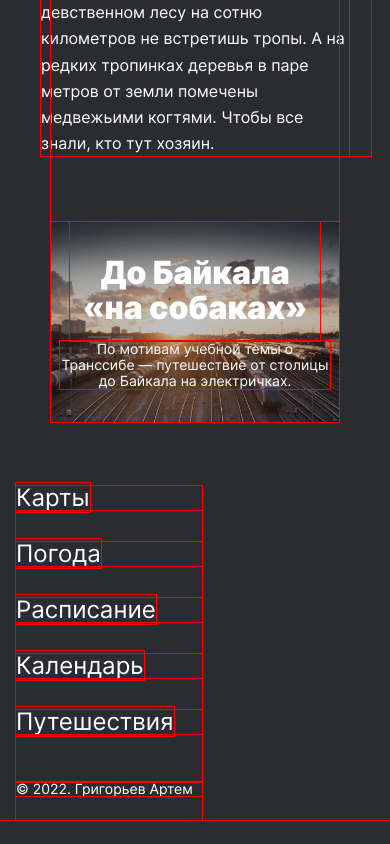
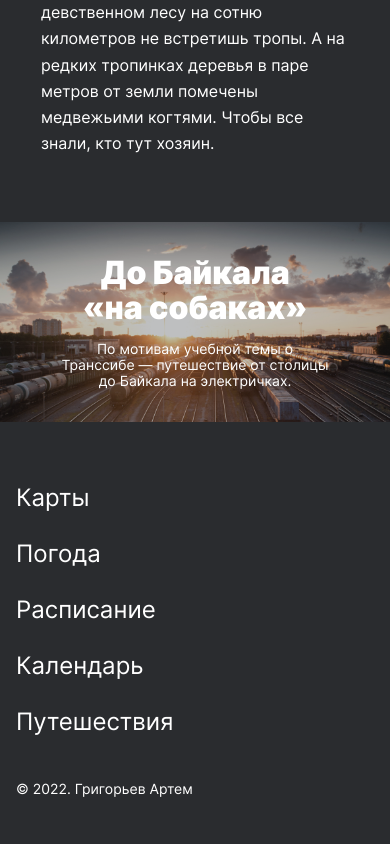
Before and after one commit to ARTTIM28/russian-travel, a plain HTML site: page index.html in a window 390 px wide. Shown: the part 9851-10695 px from the top of the page. Drawn offline with Linux system fonts and the light colour scheme.

Commit message:
удалил аутлайн

```diff
--- a/blocks/cover/cover.css
+++ b/blocks/cover/cover.css
@@ -12,7 +12,6 @@
   max-width: 1184px;
   min-height: 740px;
   z-index: 1;
-
 }
 
 .cover::before {
@@ -36,7 +35,6 @@
     background-size: cover;
     max-width: 1024px;
     min-height: 640px;
-    margin: 92px 0;
   }
 }
 
--- a/blocks/footer/footer.css
+++ b/blocks/footer/footer.css
@@ -2,9 +2,9 @@
   display: flex;
   flex-direction: row;
   justify-content: space-between;
-  margin: auto;
   max-width: 1184px;
   padding-bottom: 24px;
+  margin: 0 auto;
 }
 
 @media screen and (max-width: 1270px) {
--- a/blocks/page/page.css
+++ b/blocks/page/page.css
@@ -1,7 +1,3 @@
-* {
-  outline: 1px solid red;
-}
-
 .page {
   margin: 0;
   padding: 0;
```
Also changed, not shown: index.html (+1 -1 lines).
